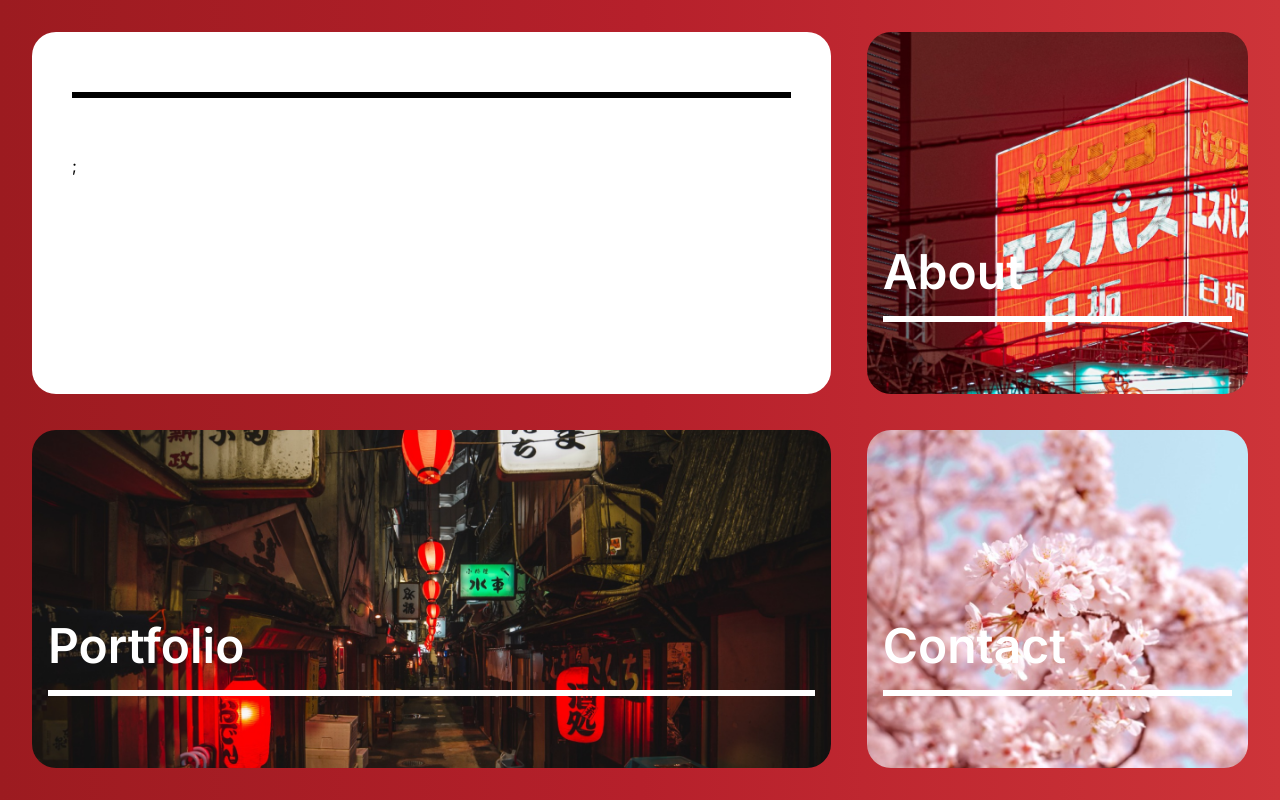
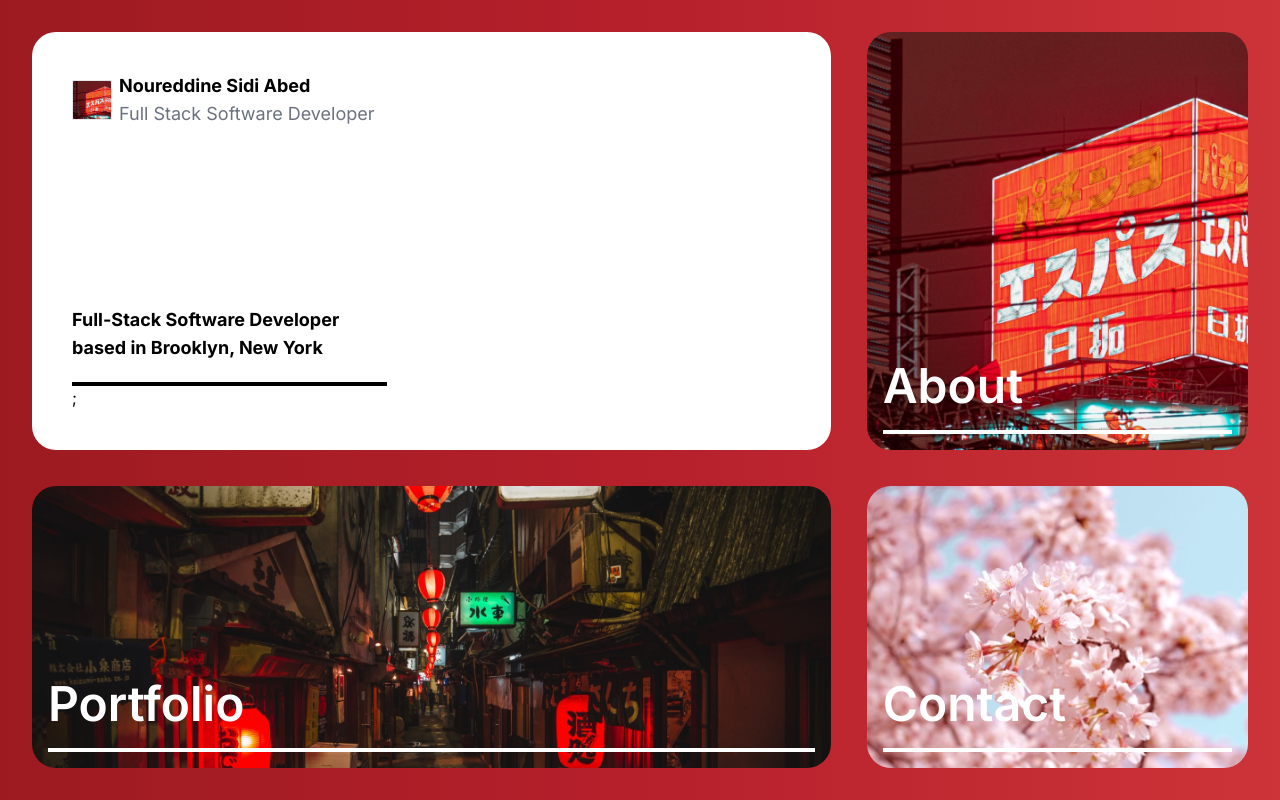
Before and after one commit to Noureddine-prg/portfolio-website, a Next.js app: page / in a window 1280 px wide. Built offline with nearby package versions, Linux system fonts and the light colour scheme.

Commit message:
Continued to add on to greeting card.

```diff
--- a/src/app/page.tsx
+++ b/src/app/page.tsx
@@ -1,4 +1,8 @@
-import { Details, CardTitle } from "@components/components/Typography";
+import {
+  Details,
+  CardTitle,
+  BodyText,
+} from "@components/components/Typography";
 import Line from "@widgets/widgets/horizontalLine";
 import Link from "next/link";
 
@@ -10,14 +14,27 @@ export default function Home() {
 
         {/* Greeting Card */}
 
-        <div className="lg:col-span-2 bg-white rounded-3xl p-10">
+        <div className="lg:col-span-2 bg-white rounded-3xl p-10 flex lg:flex-row flex-col-reverse lg:justify-end ">
           {/* Left Content Container */}
-          <div>
-            <div className="h-1.5 w-full bg-black mt-5 mb-14"></div>;
+          <div className="w-full lg:w-1/2 h-full pr-11 flex flex-col">
+            <div className="flex flex-row items-center justify-center lg:justify-start">
+              {/* Profile Image div */}
+              <div className="w-10 h-10 bg-[url('/aboutImage.png')] bg-cover bg-center mr-[7px] border"></div>
+              <div className="flex flex-col align-bottom">
+                <Details>Noureddine Sidi Abed</Details>
+                <BodyText>Full Stack Software Developer</BodyText>
+              </div>
+            </div>
+
+            <div className="mt-auto flex flex-col">
+              <Details>
+                Full-Stack Software Developer based in Brooklyn, New York
+              </Details>
+              <div className="h-1 w-full bg-black mt-5  flex" />;
+            </div>
           </div>
 
-          {/* Right Image Container */}
-          <div></div>
+          <div className="w-full lg:w-1/2 h-full"></div>
         </div>
 
         {/* About Card */}
--- a/src/components/Typography/index.tsx
+++ b/src/components/Typography/index.tsx
@@ -5,9 +5,7 @@ export function CardTitle(props: any) {
 }
 
 export function Details(props: any) {
-  return (
-    <p className="text-base font-medium text-gray-500">{props.children}</p>
-  );
+  return <p className="text-lg font-bold text-black">{props.children}</p>;
 }
 
 export function BodyText(props: any) {
--- a/src/widgets/horizontalLine.tsx
+++ b/src/widgets/horizontalLine.tsx
@@ -1,3 +1,3 @@
 export default function Line() {
-  return <div className="h-1.5 w-full bg-white mt-5 mb-14"></div>;
+  return <div className="h-1 w-full bg-white mb-5 mt-5"></div>;
 }
```
